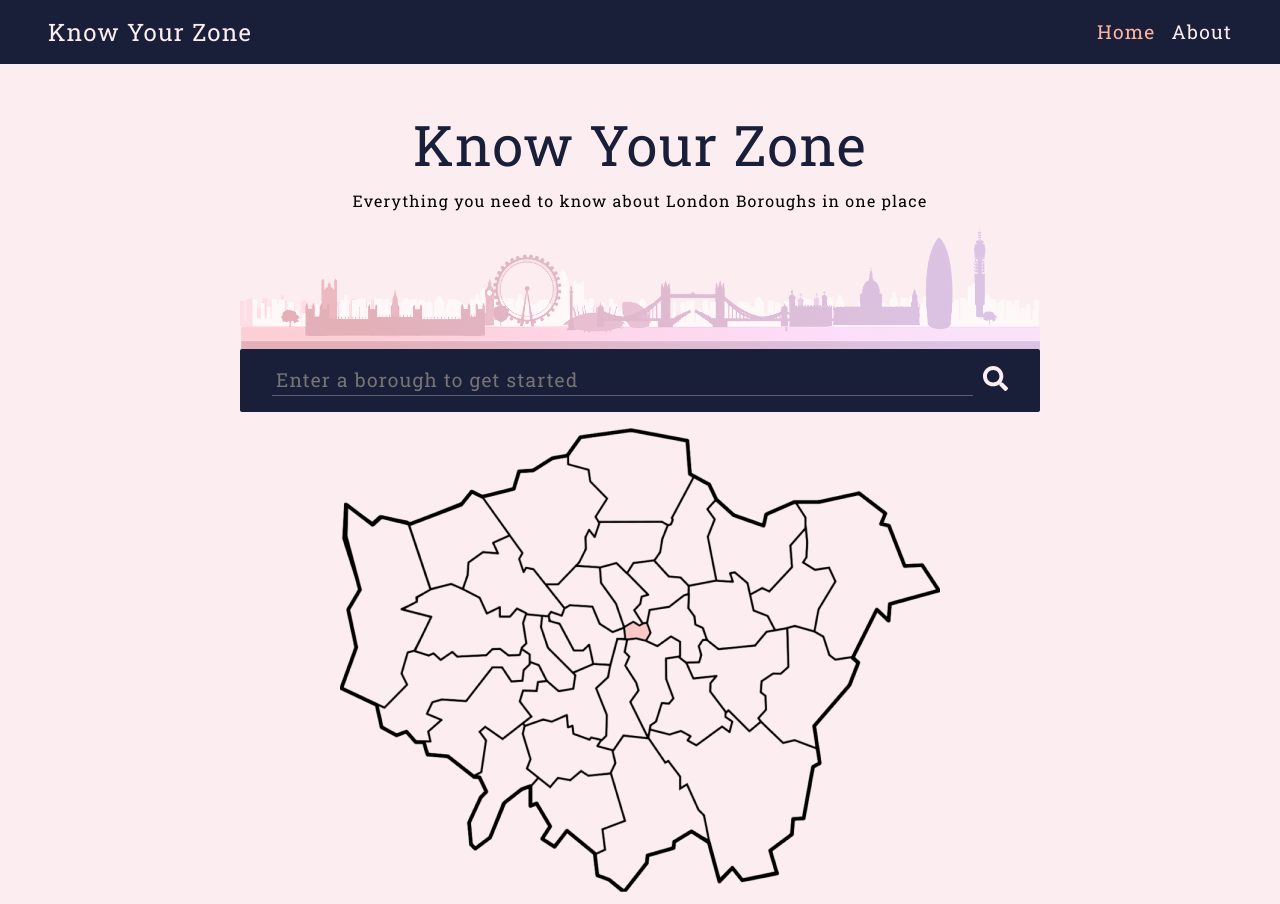
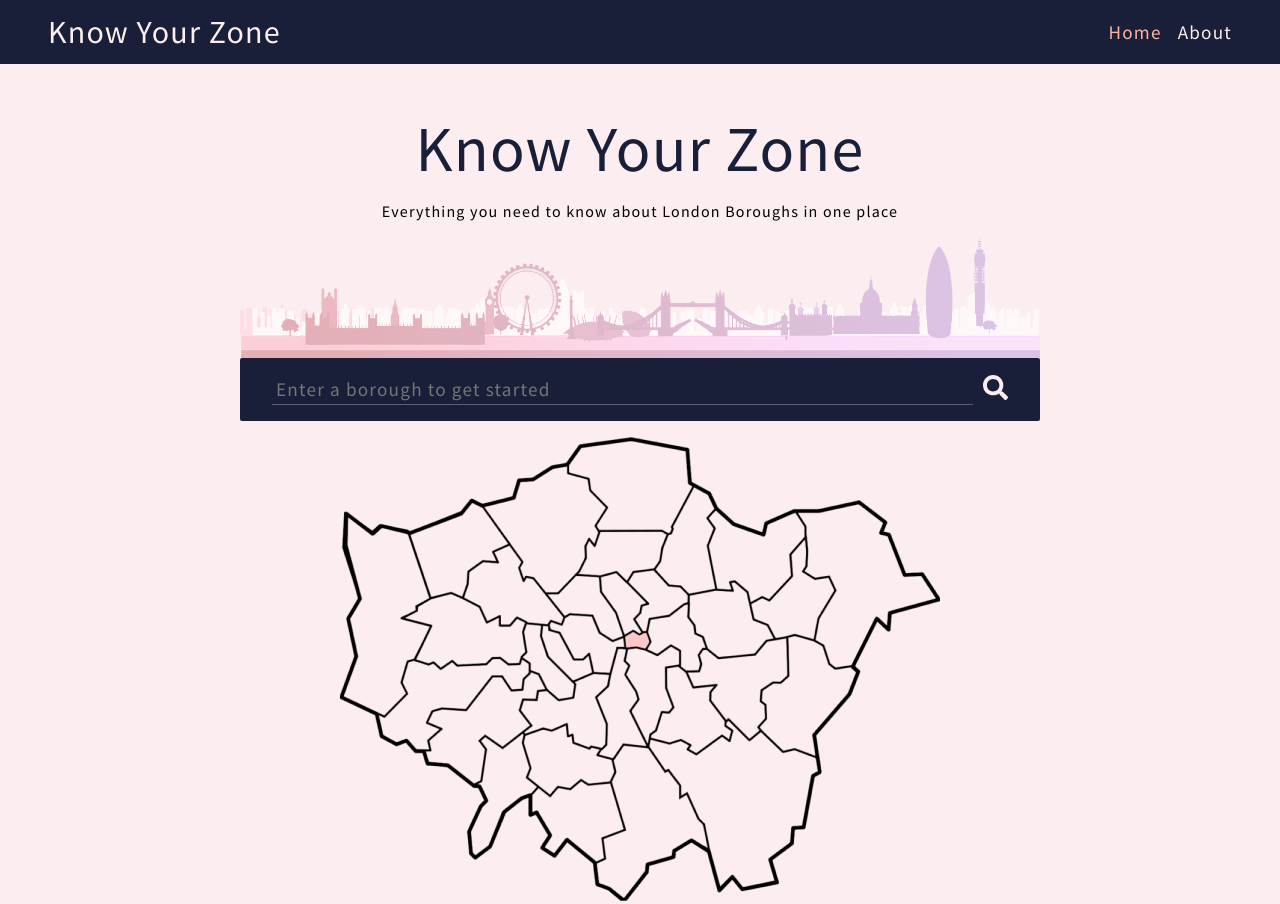
Before and after one commit to Samupaga/know-your-zone-client, a React (Vite) app: page / in a window 1280 px wide. Built offline with nearby package versions, Linux system fonts and the light colour scheme.

Commit message:
change font

```diff
--- a/src/styles.css
+++ b/src/styles.css
@@ -1,6 +1,8 @@
 /* font imports */
 
 @import url("https://fonts.googleapis.com/css2?family=Roboto+Slab:wght@100;200;300;400;500;600;700;800;900&display=swap");
+@import url("https://fonts.googleapis.com/css2?family=Roboto:ital,wght@0,100;0,300;0,400;0,500;0,700;0,900;1,100;1,300;1,400;1,500;1,700;1,900&display=swap");
+@import url("https://fonts.googleapis.com/css2?family=Roboto:ital,wght@0,100;0,300;0,400;0,500;0,700;0,900;1,100;1,300;1,400;1,500;1,700;1,900&family=Source+Sans+Pro:ital,wght@0,200;0,300;0,400;0,600;0,700;1,200;1,300;1,400;1,600;1,700;1,900&display=swap");
 
 /* variables */
 
@@ -28,7 +30,7 @@
   margin: 0;
   padding: 0;
   box-sizing: border-box;
-  font-family: "Roboto Slab", sans-serif;
+  font-family: "Source Sans Pro", sans-serif, serif;
   /* color: var(--main-text-color-dark); */
 }
 
@@ -40,7 +42,7 @@ html {
 }
 
 h1 {
-  font-size: 3.5rem;
+  font-size: 4rem;
   font-weight: 400;
 }
 
@@ -84,7 +86,7 @@ header {
   line-height: 0;
   color: var(--main-text-color-light);
 
-  font-size: 1.5rem;
+  font-size: 2rem;
 }
 
 .hamburger {
```
